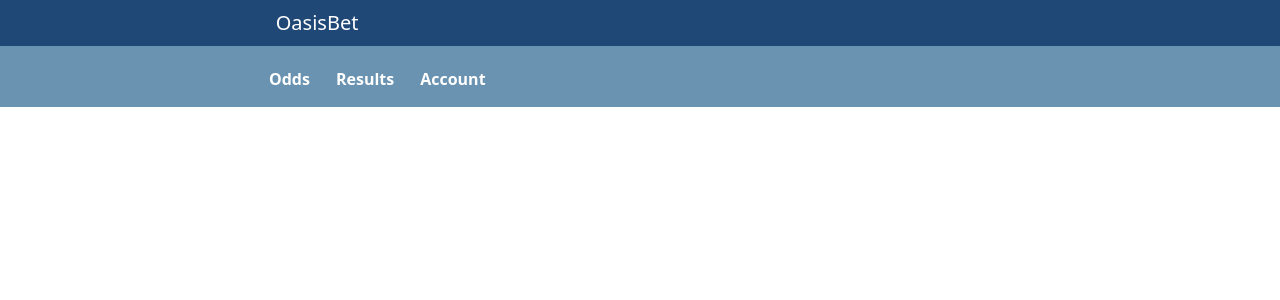
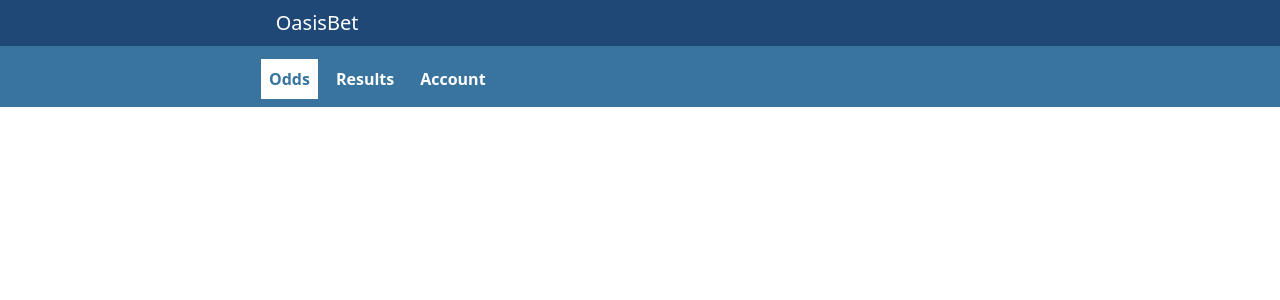
Before and after one commit to Vixen0219/Oasis-Angular, an Angular app in the folder oasisbet-frontend/: page / in a window 1280 px wide. In both pictures the pointer is over the link "Odds". Shown: the top 300 px of the page. Built offline with nearby package versions, Linux system fonts and the light colour scheme.

Commit message:
styling main menu header

```diff
--- a/oasisbet-frontend/src/app/views/c-main-menu/main-menu.component.css
+++ b/oasisbet-frontend/src/app/views/c-main-menu/main-menu.component.css
@@ -1,5 +1,5 @@
 .navbar {
-    background-color: #6a93b1;
+    background-color: #38749e;
 }
 
 .navbar-nav {
@@ -16,3 +16,9 @@
 .nav-link {
     color: white;
 }
+
+.nav-link:hover {
+    color: #38749e;
+    background-color: #ffffff;
+    cursor: pointer;
+}
--- a/oasisbet-frontend/src/app/views/c-main-menu/main-menu.component.html
+++ b/oasisbet-frontend/src/app/views/c-main-menu/main-menu.component.html
@@ -2,7 +2,7 @@
     <nav class="navbar navbar-expand-lg navbar-light">
       <div class="collapse navbar-collapse" id="navbarSupportedContent">
         <ul class="navbar-nav">
-          <li class="nav-item active">
+          <li class="nav-item">
             <a class="nav-link" href="#">Odds</a>
           </li>
           <li class="nav-item">
```
